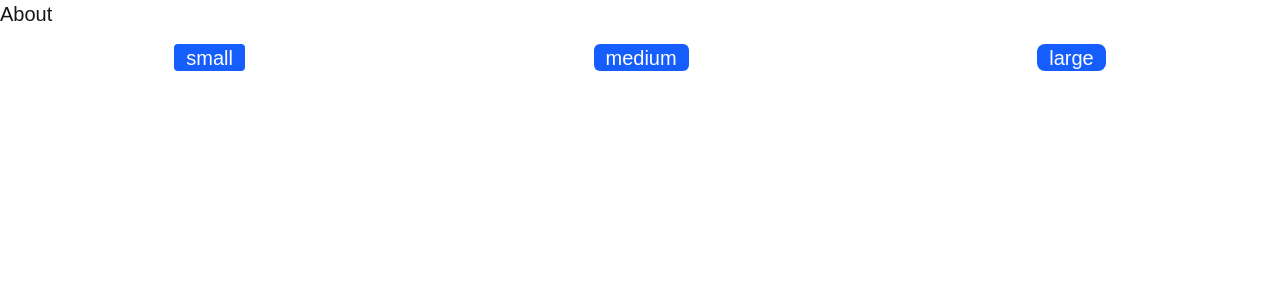
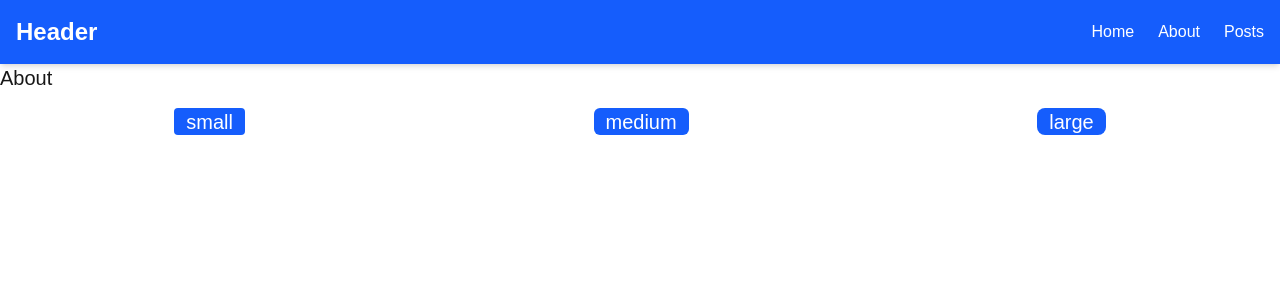
Before and after one commit to Kaydev-cmd/alx-project-0x02-setup, a Next.js app in the folder alx-project-0x02/: page /about in a window 1280 px wide. Shown: the top 300 px of the page. Built offline with nearby package versions, Linux system fonts and the light colour scheme.

Commit message:
feat: import and render Header component

```diff
--- a/alx-project-0x02/pages/about.tsx
+++ b/alx-project-0x02/pages/about.tsx
@@ -1,8 +1,11 @@
 import React from "react";
 import Button from "@/components/common/Button";
+import Header from "@/components/layout/Header";
 
 const about: React.FC = () => {
   return (
+    <>
+      <Header />
       <div className="text-xl font-extralight">
         <h1>About</h1>
         <div className="flex justify-around items-center mt-4">
@@ -11,6 +14,7 @@ const about: React.FC = () => {
           <Button size="large" styles={{ shape: "rounded-lg" }} />
         </div>
       </div>
+    </>
   );
 };
 
```
Lines whose indentation alone changed are shown as unchanged.
